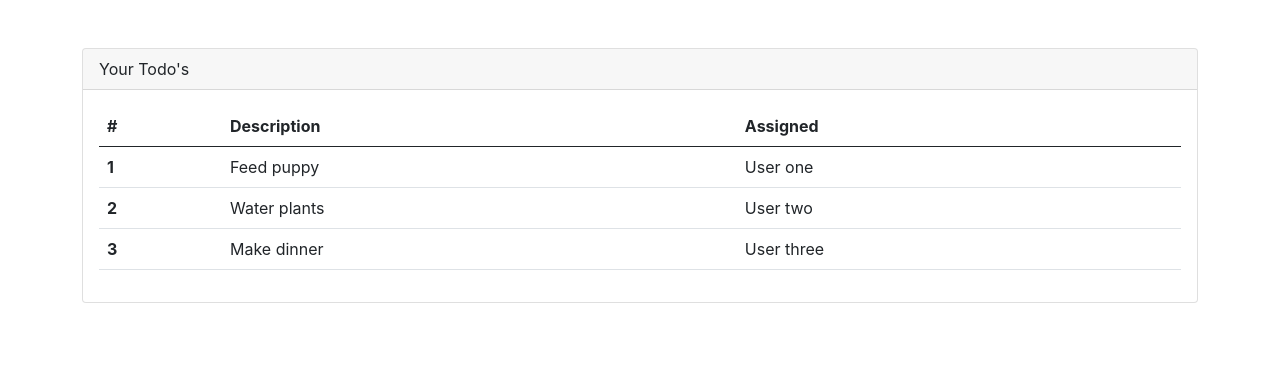
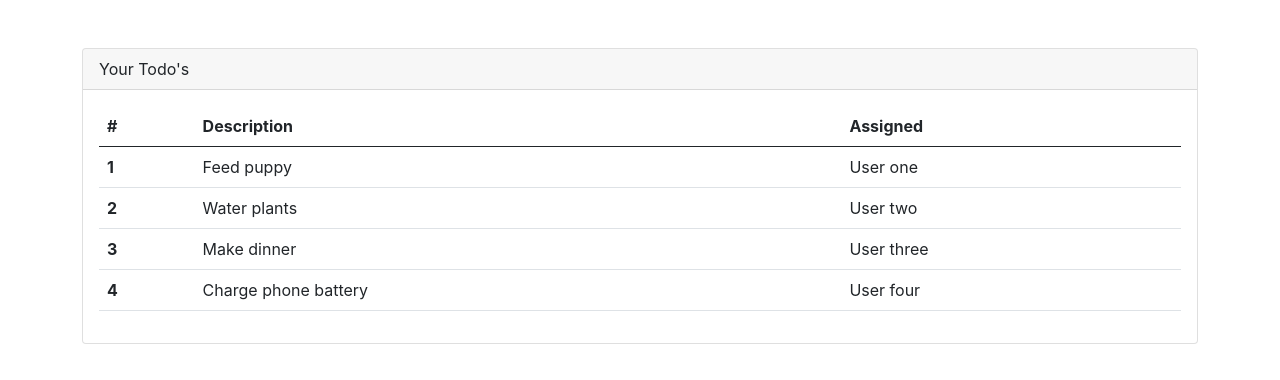
Before and after one commit to mchtshn/react-todo-demo, a React (Create React App) app: page / in a window 1280 px wide. Shown: the top 380 px of the page. Built offline with nearby package versions, Linux system fonts and the light colour scheme.

Commit message:
rendering react list dynamically added

```diff
--- a/src/App.js
+++ b/src/App.js
@@ -7,7 +7,8 @@
   const todos = [
     {rowNumber : 1 , rowDescription : 'Feed puppy', rowAssigned : 'User one'},
     {rowNumber : 2 , rowDescription : 'Water plants', rowAssigned : 'User two'},
-    {rowNumber : 3 , rowDescription : 'Make dinner', rowAssigned : 'User three'}
+    {rowNumber : 3 , rowDescription : 'Make dinner', rowAssigned : 'User three'},
+    {rowNumber : 4 , rowDescription : 'Charge phone battery', rowAssigned : 'User four'}
     ]
   return (
         <div className='mt-5 container'>
--- a/src/components/TodoTable.js
+++ b/src/components/TodoTable.js
@@ -11,22 +11,14 @@
                 </tr>
             </thead>
             <tbody>
-                  <TodoRowItem
-                  rowNumber = {props.todos[0].rowNumber}
-                  rowDescription = {props.todos[0].rowDescription}
-                  rowAssigned = {props.todos[0].rowAssigned}
-                  />
-                   <TodoRowItem
-                  rowNumber = {props.todos[1].rowNumber}
-                  rowDescription = {props.todos[1].rowDescription}
-                  rowAssigned = {props.todos[1].rowAssigned}
-                  />
-                   <TodoRowItem
-                  rowNumber = {props.todos[2].rowNumber}
-                  rowDescription = {props.todos[2].rowDescription}
-                  rowAssigned = {props.todos[2].rowAssigned}
-                  />
-                </tbody>
+                {props.todos.map(todo => (
+                    <TodoRowItem
+                        rowNumber = {todo.rowNumber}
+                        rowDescription = {todo.rowDescription}
+                        rowAssigned = {todo.rowAssigned}
+                    />
+                ))}
+            </tbody>
         </table>
     )
 }
```
